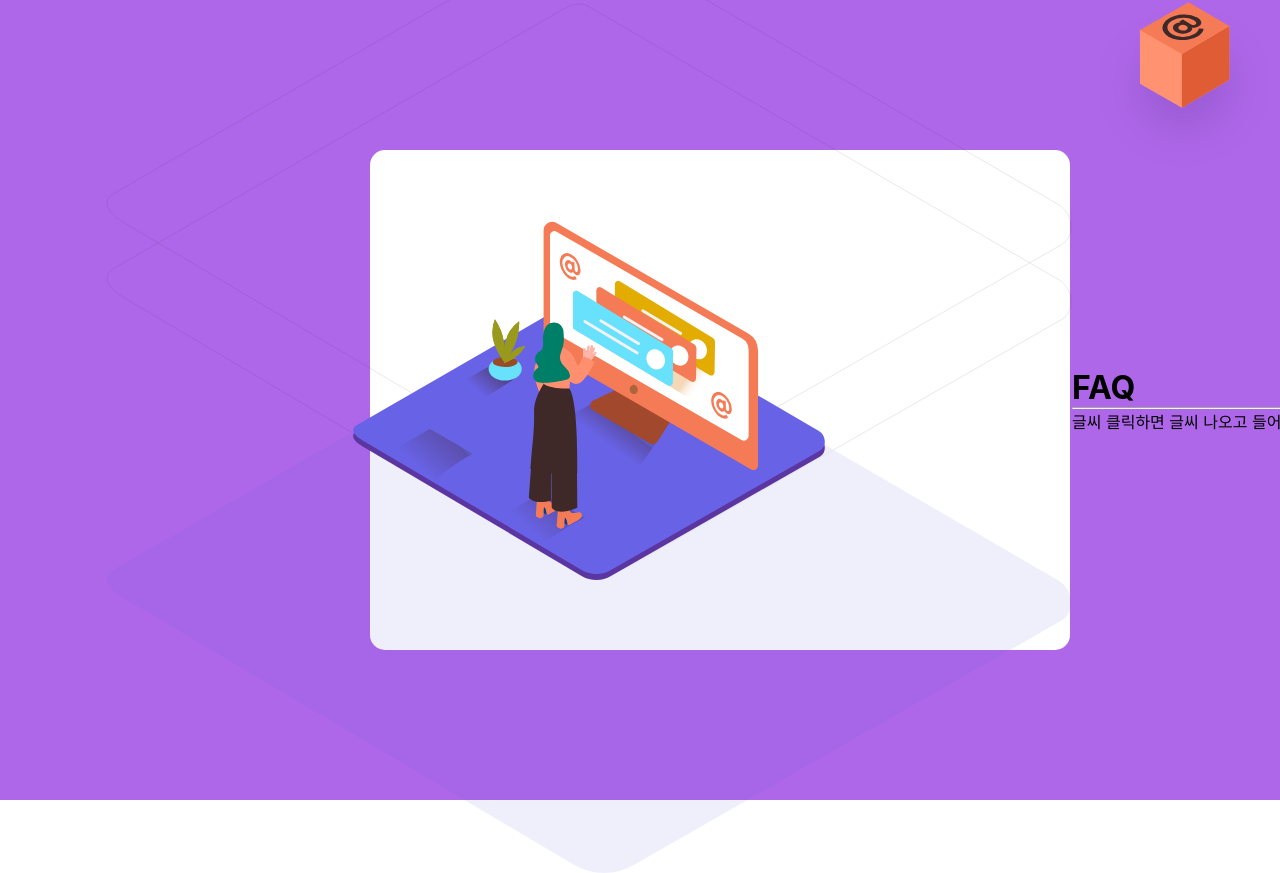
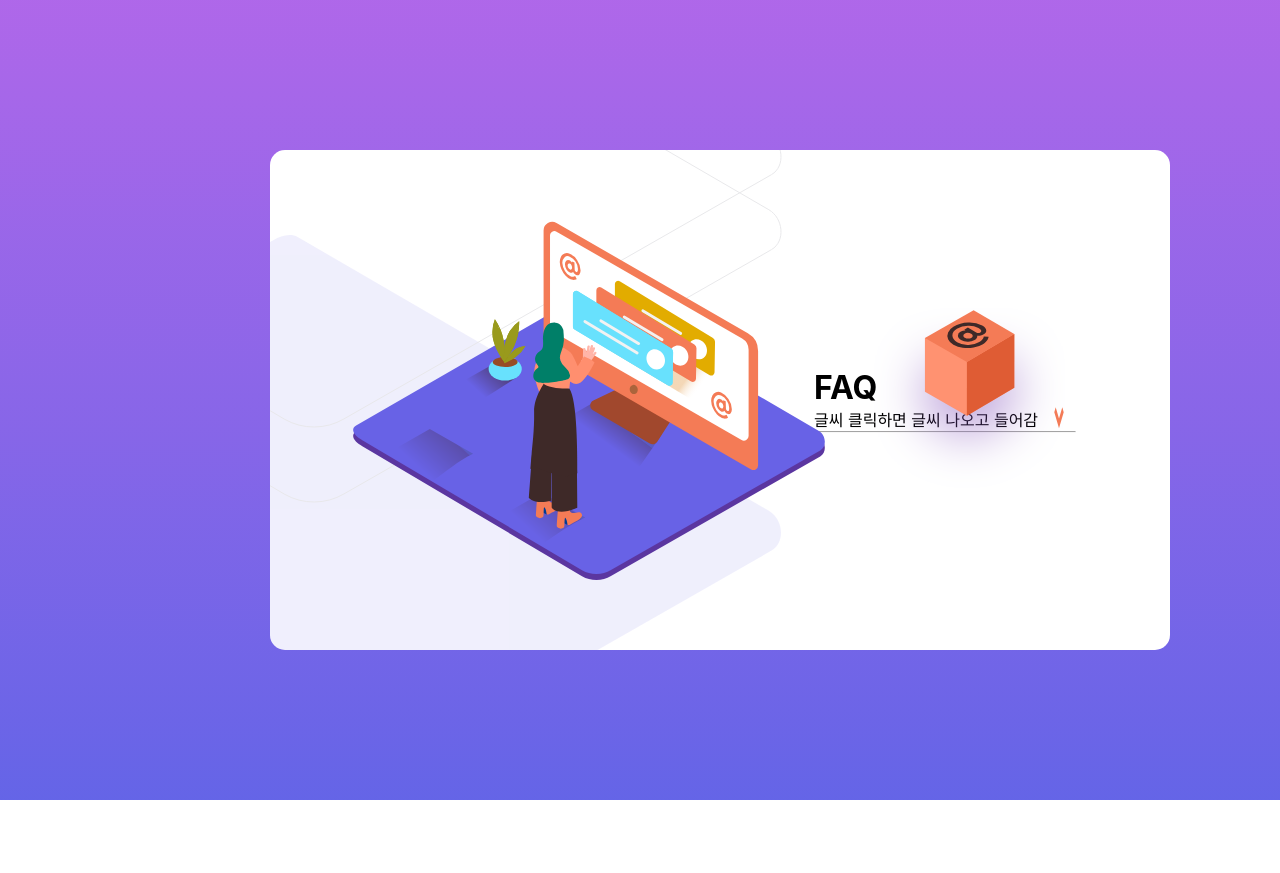
Before and after one commit to chasura416/Frontend_Mentor_challenges, a React (Create React App) app: page / in a window 1280 px wide. Shown: the top 873 px of the page. After the commit the page ends 800 px from the top, so only its background shows below. Built offline with nearby package versions, Linux system fonts and the light colour scheme.

Commit message:
RightContainer 레이아웃 조정

```diff
--- a/src/components/mainbox.ts
+++ b/src/components/mainbox.ts
@@ -1,11 +1,13 @@
 import styled from "@emotion/styled";
 
 export const MainBox = styled.div`
-  width: 700px;
+  width: 900px;
   height: 500px;
   border-radius: 15px;
   background-color: #FFF;
   display: flex;
   justify-content: center;
   align-items: center;
+  overflow: hidden;
+  /* position: relative; */
 `;
--- a/src/layout/mainLayout.ts
+++ b/src/layout/mainLayout.ts
@@ -3,7 +3,10 @@ import styled from "@emotion/styled";
 export const MainLayout = styled.div`
   width: 1440px;
   height: 100vh;
-  background-color: hsl(273, 75%, 66%);
+  background-image: linear-gradient(
+    hsl(273, 75%, 66%),
+    hsl(240, 73%, 65%)
+  );
   display: flex;
   justify-content: center;
   align-items: center;
--- a/src/layout/rightContainer.tsx
+++ b/src/layout/rightContainer.tsx
@@ -1,5 +1,18 @@
-import styled from "@emotion/styled";
+import * as St from './styles';
+import { StLine } from '../components/line';
+import ArrowIcon from '../assets/images/icon-arrow-down.svg';
 
-export const RightContainer = styled.div`
+const RightContainer = () => {
+  return (
+    <St.RightLayout>
+      <h1>FAQ</h1>
+      <St.Arrow>
+        <p>글씨 클릭하면 글씨 나오고 들어감</p>
+        <img src={ArrowIcon} />
+      </St.Arrow>
+      <StLine />
+    </St.RightLayout>
+  )
+}
 
-`
+export default RightContainer;
--- a/src/layout/styles.ts
+++ b/src/layout/styles.ts
@@ -4,28 +4,41 @@ export const LeftLayout = styled.div`
   display: flex;
   justify-content: center;
   align-items: center;
+  width: 50%;
 
   & > .Bg_line {
     position: relative;
+    right: 290px;
+    bottom: 70px;
   }
 
   & > .Box {
     position: absolute;
-    top: 0;
-    right: 0;
+    right: 215px;
+    z-index: 1;
   }
 
   & > .Woman {
     position: absolute;
   }
 
-`
+`;
 
 export const RightLayout = styled.div`
   display: flex;
   justify-content: center;
-  align-items: center;
+  align-items: flex-start;
   flex-flow: column;
-  width: 100px;
-  background-color: red;
-`
+  /* background-color: red; */
+`;
+
+export const Arrow = styled.div`
+  width: 250px;
+  display: flex;
+  justify-content: space-between;
+
+
+  * > .img {
+    height: 7px;
+  }
+`;
--- a/src/pages/main.tsx
+++ b/src/pages/main.tsx
@@ -1,21 +1,14 @@
-import { StLine } from "../components/line";
 import { MainLayout } from "../layout/mainLayout";
 import { MainBox } from "../components/mainbox";
 import LeftContainer from "../layout/leftContainer";
-import { RightContainer } from "../layout/rightContainer";
+import RightContainer from "../layout/rightContainer";
 
 const Main = () => {
   return (
     <MainLayout>
       <MainBox>
         <LeftContainer />
-        <RightContainer>
-          <h1>FAQ</h1>
-          <StLine />
-          <div className="arrow">
-            글씨 클릭하면 글씨 나오고 들어감
-          </div>
-        </RightContainer>
+        <RightContainer />
       </MainBox>
     </MainLayout>
   );
```
